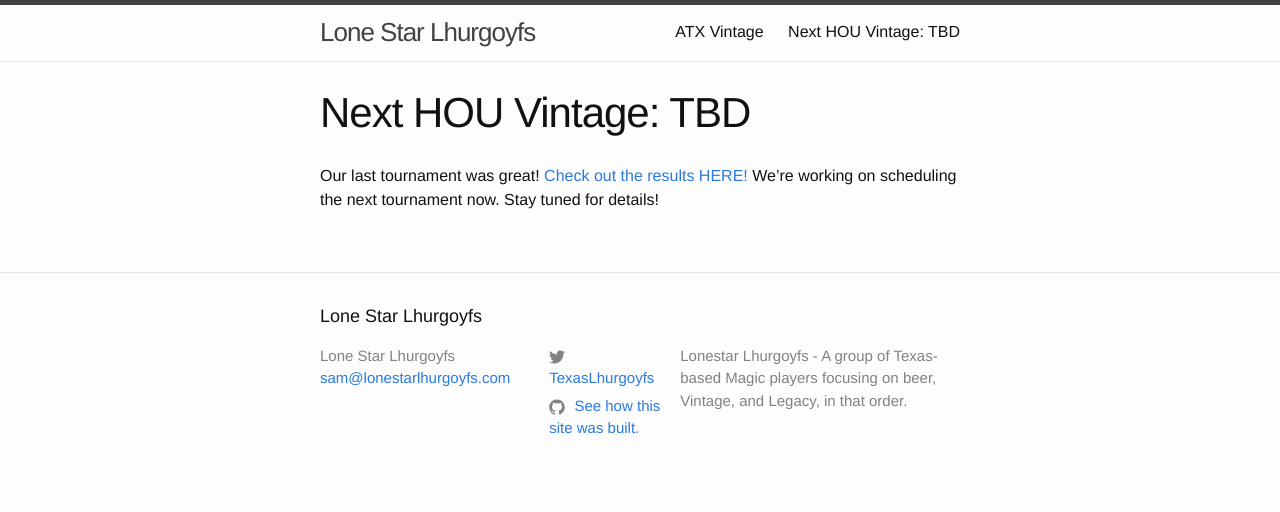
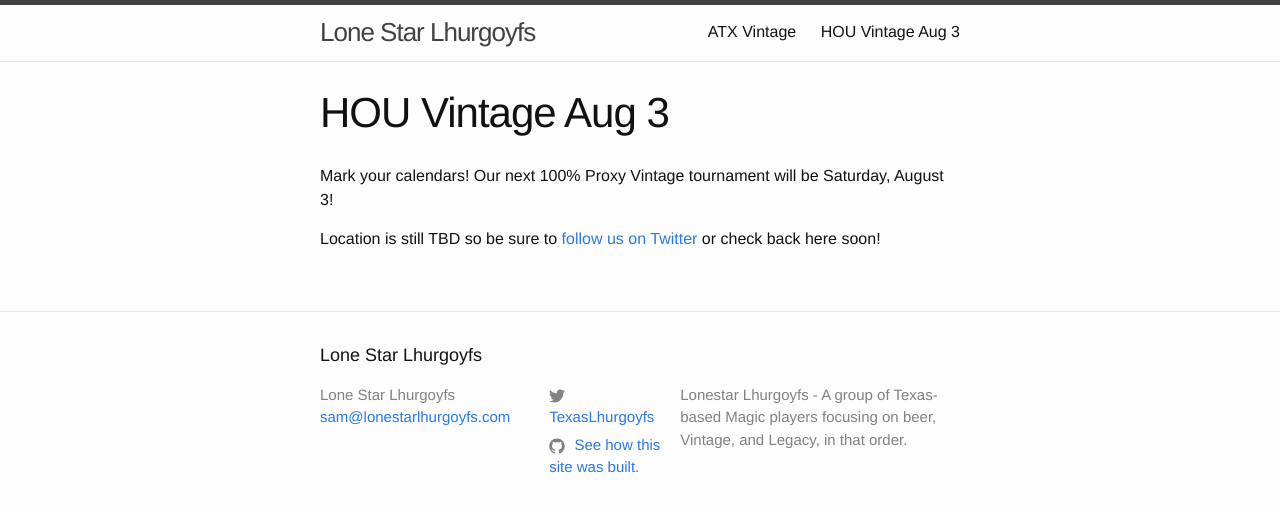
Before and after one commit to LoneStarLhurgoyfs/lonestarlhurgoyfs.github.io, a Jekyll site: the page built from HOUVintage.md, in a window 1280 px wide. Shown: the top 512 px of the page. Built offline with Jekyll 4.4.1, drawn with Linux system fonts in a browser that asks for light colours.

Commit message:
VINTAGE AUG 3 - GET HYYYYYYYPE

```diff
--- a/HOUVintage.md
+++ b/HOUVintage.md
@@ -1,8 +1,10 @@
 ---
 layout: page
-title: "Next HOU Vintage: TBD"
+title: "HOU Vintage Aug 3"
 permalink: /HOUVintage/
 redirect_from: "/nextVintageTournament/"
 ---
 
-Our last tournament was great! [Check out the results HERE!](https://stonesmtg.com/results/2019-06-08) We're working on scheduling the next tournament now. Stay tuned for details!
+Mark your calendars! Our next 100% Proxy Vintage tournament will be Saturday, August 3!
+
+Location is still TBD so be sure to [follow us on Twitter](https://twitter.com/TexasLhurgoyfs) or check back here soon!
```
